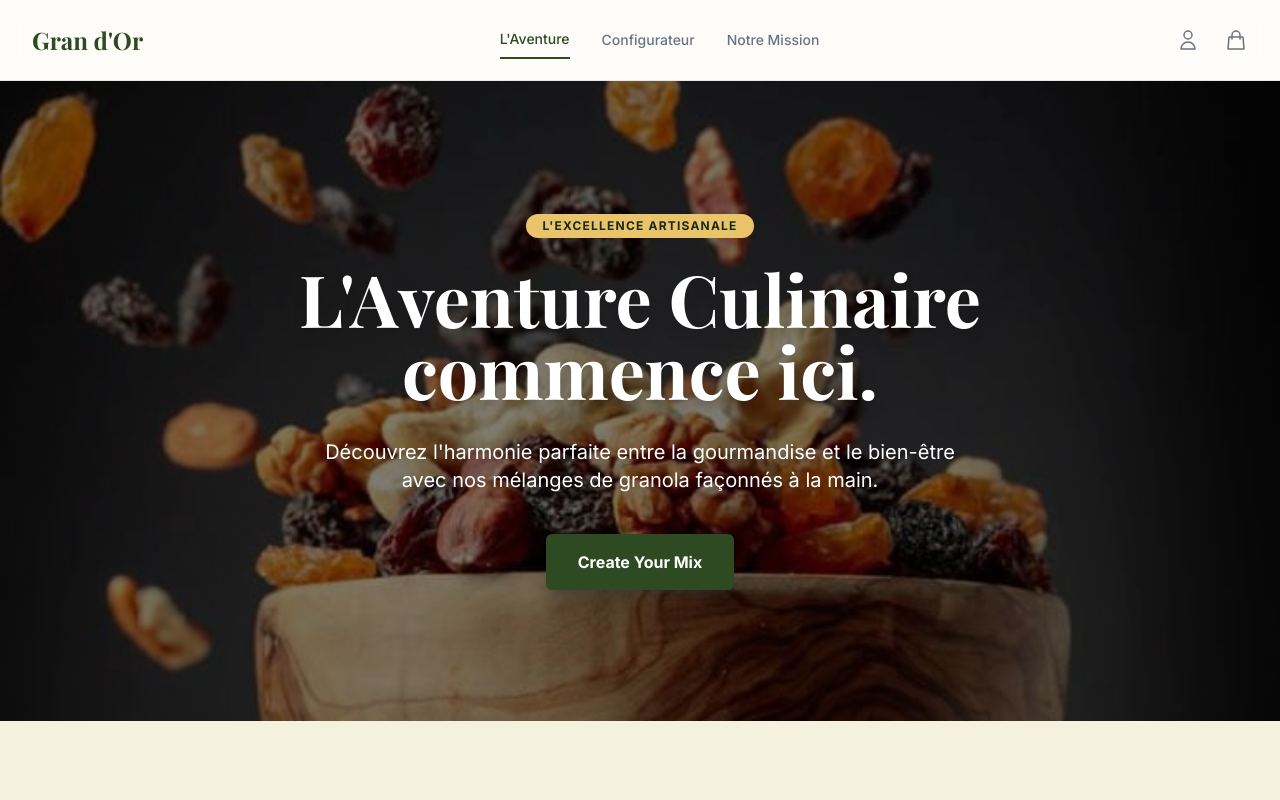
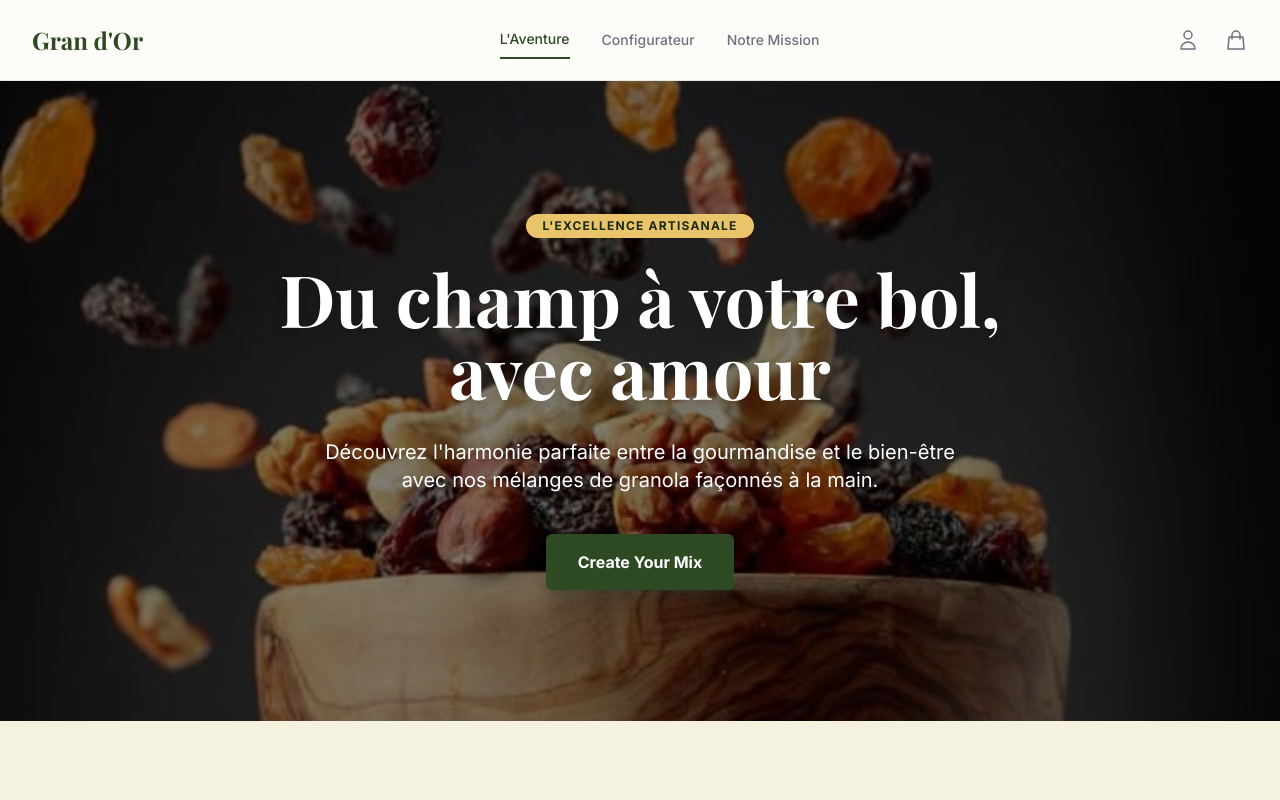
Before and after one commit to k-najat/grano_d_or, a React (Vite) app: page / in a window 1280 px wide. Shown: the top 800 px of the page. Built offline with nearby package versions, Linux system fonts and the light colour scheme.

Commit message:
Mon premier message de commit1

```diff
--- a/src/App.tsx
+++ b/src/App.tsx
@@ -207,7 +207,7 @@ function Home({ onStart }: { onStart: () => void }) {
         </div>
         <div className="relative z-20 text-center px-4 max-w-4xl">
           <span className="inline-block px-4 py-1 bg-gran-gold text-gran-dark text-xs font-bold rounded-full mb-6 tracking-widest uppercase">L'excellence artisanale</span>
-          <h1 className="text-5xl md:text-7xl font-bold text-white mb-8 drop-shadow-lg">L'Aventure Culinaire commence ici.</h1>
+          <h1 className="text-5xl md:text-7xl font-bold text-white mb-8 drop-shadow-lg">Du champ à votre bol, avec amour</h1>
           <p className="text-xl text-white mb-10 drop-shadow-md max-w-2xl mx-auto">
             Découvrez l'harmonie parfaite entre la gourmandise et le bien-être avec nos mélanges de granola façonnés à la main.
           </p>
@@ -516,8 +516,8 @@ function Mission() {
     {
       name: 'Mohamed',
       role: "Commercial",
-      bio: "Mohamed apporte la vision stratégique pour amener l'artisanat local sur la scène internationale.",
-      image: '/images/MOHAMED.jpeg'
+      bio: "Mohamed Bendada est le responsable commercial du projet Granola. Dynamique, communicatif et orienté résultats, il joue un rôle clé dans la promotion du produit, la recherche de clients et le développement des opportunités de vente. Grâce à son sens du relationnel et à sa vision entrepreneuriale, il contribue activement à faire connaître Granola et à renforcer sa présence sur le marché.",
+      image: '/images/MOHAMED1.jpeg'
     },
   ]
 
```
Also changed, not shown: 2 other files (tests, documents, lock files or other folders).
